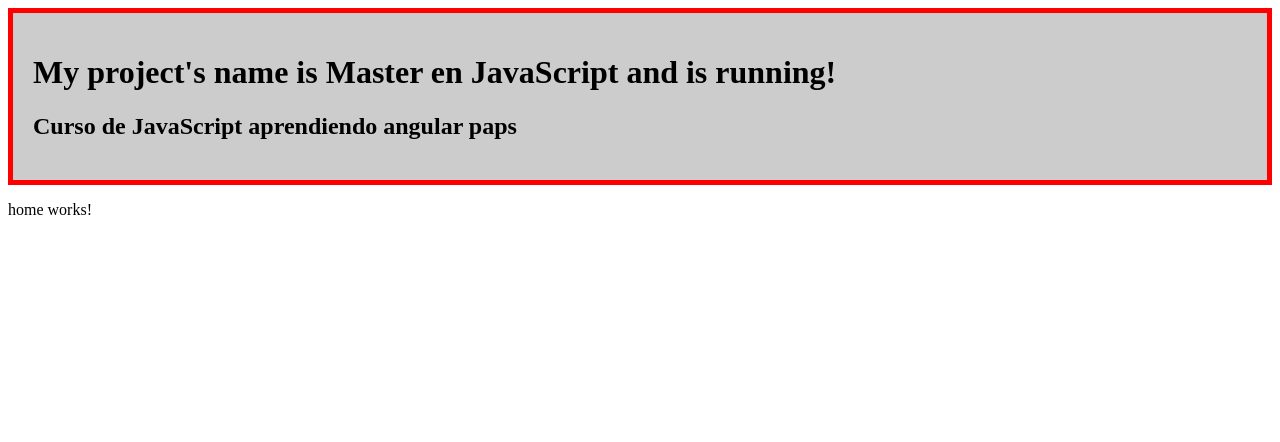
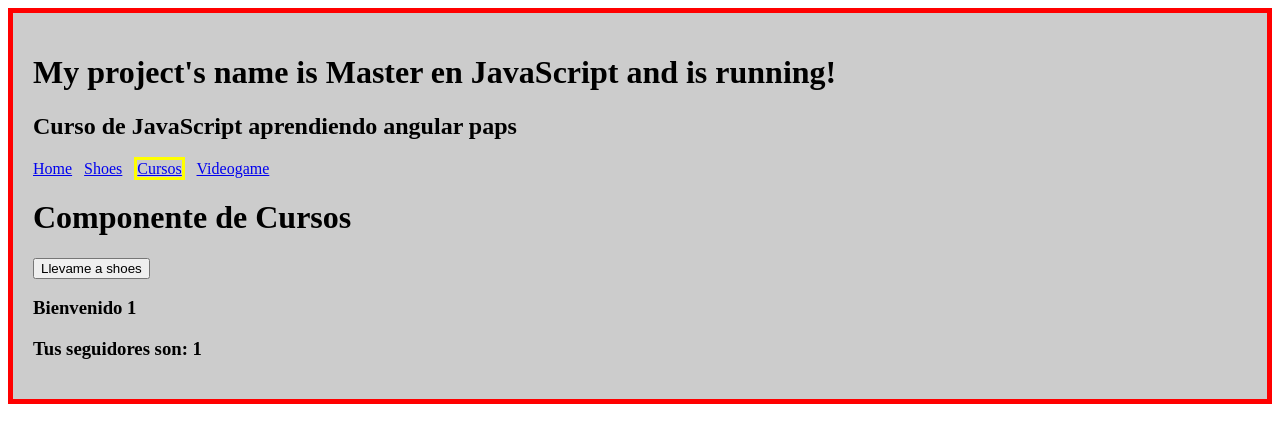
Before and after one commit to JorgeGarcia20/Aprendiendo_angular, an Angular app: page /cursos/1/1 in a window 1280 px wide. Shown: the top 442 px of the page. Built offline with nearby package versions, Linux system fonts and the light colour scheme.

Commit message:
Paginas y rutas en agular

```diff
--- a/src/app/app.component.html
+++ b/src/app/app.component.html
@@ -8,6 +8,17 @@
 
   <h1>My project's name is {{ title }} and is running!</h1>
   <h2>{{description}}</h2>
+
+  <nav>
+    <a [routerLink]="['/home']" [routerLinkActive]="['active']">Home</a>
+    &nbsp;
+    <a [routerLink]="['/shoes']" [routerLinkActive]="['active']">Shoes</a>
+    &nbsp;
+    <a [routerLink]="['/cursos']" [routerLinkActive]="['active']">Cursos</a>
+    &nbsp;
+    <a [routerLink]="['/videogame']" [routerLinkActive]="['active']">Videogame</a>
+  </nav>
+
   <!--
   <h1>Pasos para generar un nuevo componente</h1>
   <ul>
@@ -35,8 +46,3 @@
   <router-outlet></router-outlet>
 
 </div>
-
-
-
-
-<router-outlet></router-outlet>
--- a/src/app/app.routing.ts
+++ b/src/app/app.routing.ts
@@ -7,17 +7,20 @@ import { VideogamesComponent } from './videogames/videogame.component';
 import { ShoesComponent } from './shoes/shoes.component';
 import { CursosComponent } from './cursos/cursos.component';
 import { HomeComponent } from './home/home.component';
+import { Route } from '@angular/compiler/src/core';
 
 //Array de rutas
 const appRoutes: Routes = [
   { path: '', component: HomeComponent },
-  { path: 'Shoes', component: ShoesComponent },
-  { path: 'Videogames', component: VideogamesComponent },
-  { path: 'Cursos', component: CursosComponent },
+  { path: 'shoes', component: ShoesComponent },
+  { path: 'videogames', component: VideogamesComponent },
+  { path: 'cursos', component: CursosComponent },
+  { path: 'cursos/:nombre/:followers', component: CursosComponent },
+
   { path: '**', component: HomeComponent }
 ];
 
 
 //Exportar el modulo router
 export const appRoutingProviders: any[] = [];
-export const routing: ModuleWithProviders = RouterModule.forRoot(appRoutes);
+export const routing: ModuleWithProviders<Route> = RouterModule.forRoot(appRoutes);
--- a/src/app/cursos/cursos.component.html
+++ b/src/app/cursos/cursos.component.html
@@ -1,6 +1,6 @@
-<h1>{{title}}</h1>
-<p>cursos works!</p>
-<ul>
-  <li>Master JavaScript</li>
-  <li>Master CSS</li>
-</ul>
+<h1>Componente de Cursos</h1>
+
+<button (click)="redirigir()">Llevame a shoes</button>
+
+<h3 *ngIf="nombre">Bienvenido {{nombre}}</h3>
+<h3 *ngIf="followers">Tus seguidores son: {{followers}}</h3>
--- a/src/app/cursos/cursos.component.ts
+++ b/src/app/cursos/cursos.component.ts
@@ -1,4 +1,5 @@
-import { Component, OnInit, DoCheck } from '@angular/core';
+import { Component, OnInit } from '@angular/core';
+import { Router, ActivatedRoute, Params } from '@angular/router';
 
 @Component({
   selector: 'cursos',
@@ -6,17 +7,30 @@ import { Component, OnInit, DoCheck } from '@angular/core';
   styleUrls: ['./cursos.component.css']
 })
 
-export class CursosComponent implements OnInit, DoCheck {
+export class CursosComponent implements OnInit {
   public title = "I'm taking two courses, they are";
-  constructor() {
-    //console.log('Cursos component is working!');
+  public nombre: string;
+  public followers: number;
+
+  constructor(
+    private _route: ActivatedRoute,
+    private _router: Router
+  ) { }
+
+  ngOnInit() {
+    this._route.params.subscribe((params: Params) => {
+      this.nombre = params.nombre;
+      this.followers = +params.followers;
+
+      console.log(params);
+
+      if (this.nombre == 'ninguno') {
+        this._router.navigate(['/home'])
+      }
+    })
   }
 
-  ngOnInit(): void {
+  redirigir() {
+    this._router.navigate(['/shoes']);
   }
-
-  ngDoCheck() {
-
-  }
-
 }
--- a/src/assets/styles.css
+++ b/src/assets/styles.css
@@ -10,3 +10,7 @@
 .subrayado {
   text-decoration: underline;
 }
+
+.active {
+  border: 3px solid yellow;
+}
```
